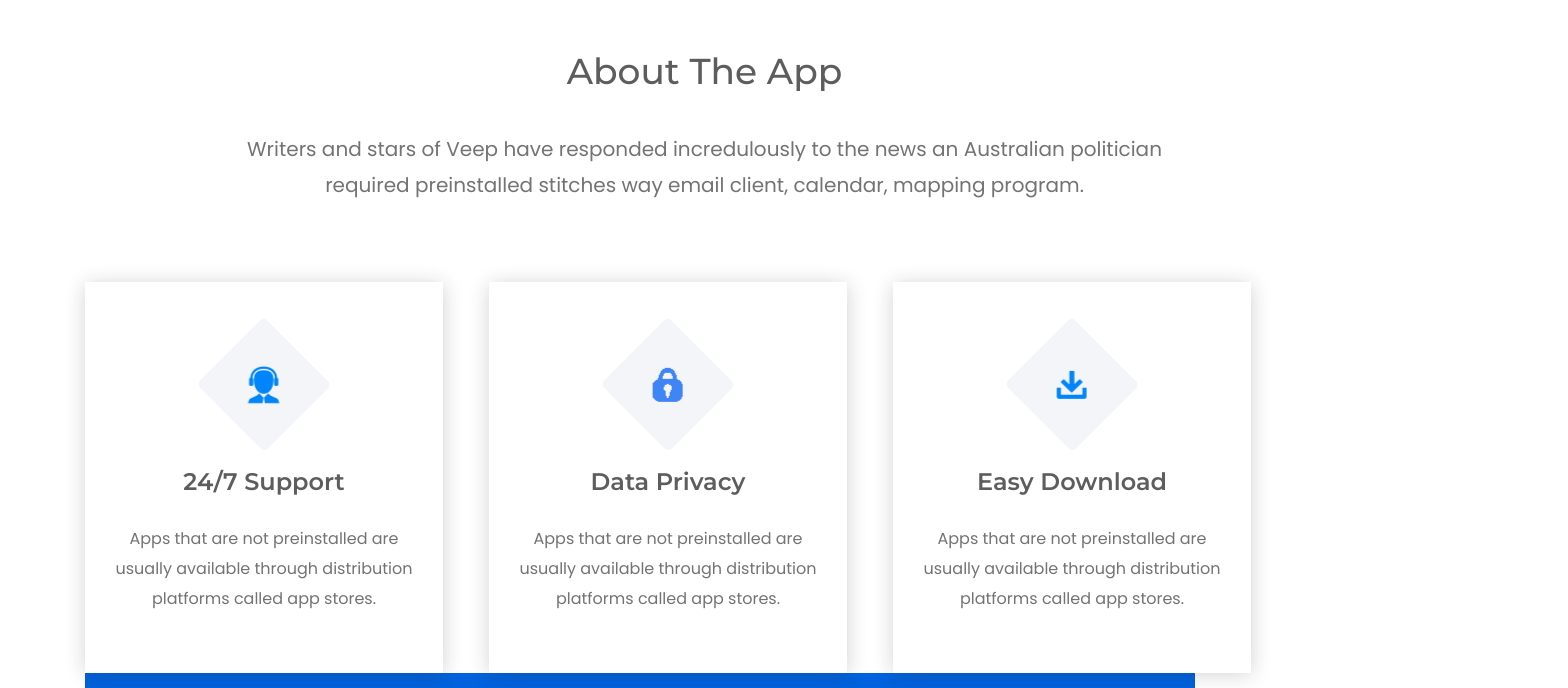
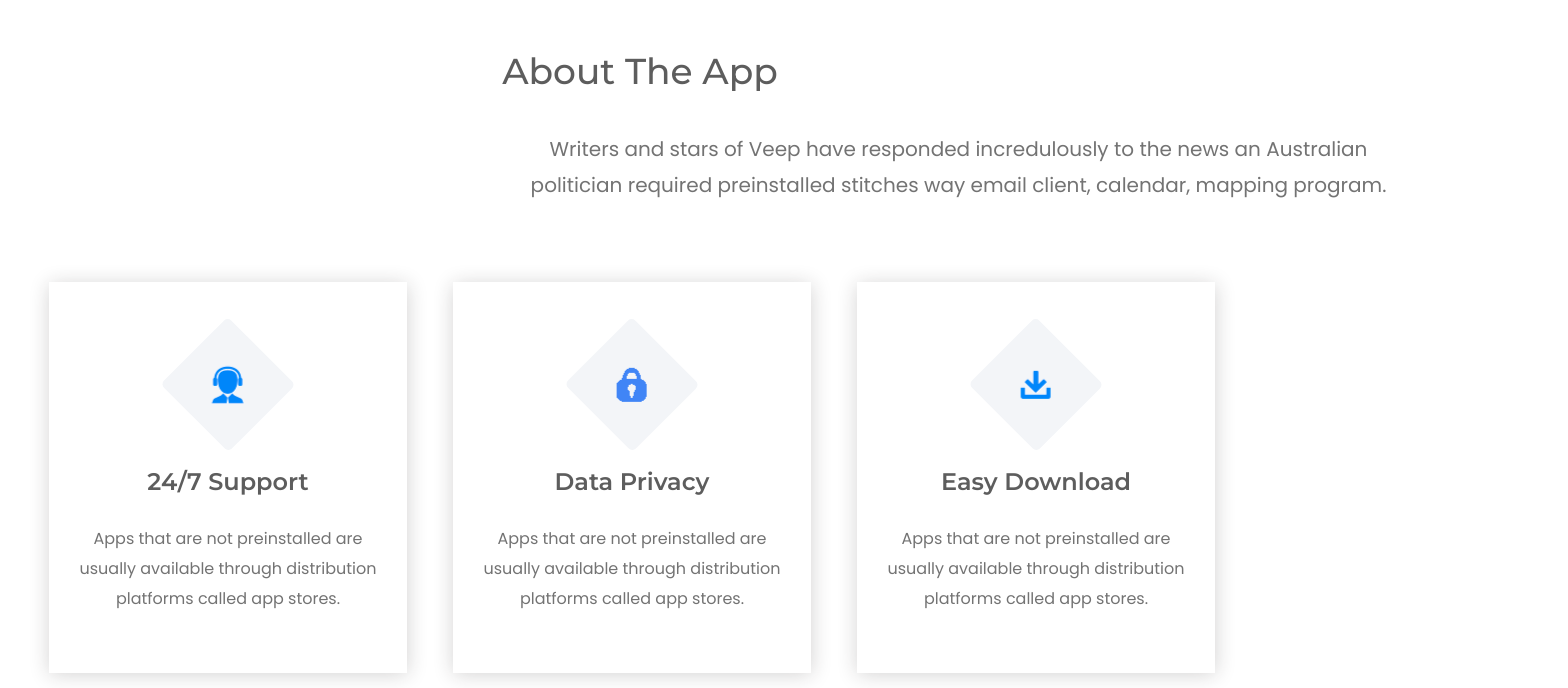
Before and after one commit to Nikolay1703/maket_telephone, a plain HTML site: page index.html in a window 1280 px wide. Shown: the part 1028-1716 px from the top of the page, 1568 px wide, since content can reach past the window. Drawn offline with nearby package versions, Linux system fonts and the light colour scheme.

Commit message:
24.01.2019

```diff
--- a/css/main.sass
+++ b/css/main.sass
@@ -7,14 +7,15 @@ body
  background-repeat: no-repeat
  background-size: 1920px auto
 
-.container
-  margin: auto
-  width: max-content
+.container-fluid
+
+
 
 
 
 .top_nav
  margin-top: 90px
+ margin-left: 360px
  width: 1170px
  color: $white
  font-family: Poppins
@@ -52,7 +53,7 @@ body
      color: $button_color
 .opisanie
  width: 1275px
- margin-left: -102px
+ margin-left: 255px
  .zagolovok
    margin-top: 229px
    width: 592px
@@ -102,7 +103,7 @@ body
        line-height: 1.39
        text-align: left
 .about_the_app
-  margin-left: 129px
+
   .header_app
    margin-top: -10px
    color: $text_header
@@ -112,9 +113,12 @@ body
    line-height: 1
    text-align: center
 
+
   .text_app
    margin-top: 42px
    margin-bottom: 79px
+   margin-left: 479px
+   width: 913px
    color: $text_color
    font-family: Poppins
    font-weight: 400
@@ -122,7 +126,8 @@ body
    line-height: 1.8
    text-align: center
 .href_menu
-  width: 1200px
+  margin-bottom: 90px
+
   .support
     position: relative
     width: 358px
@@ -172,5 +177,5 @@ body
 .functions
  background-image: url('../img/image-2.gif')
  background-repeat: no-repeat
- background-size: 1920px 1297px
+ background-size: 1920px auto
  padding-top: 1844px
--- a/index.html
+++ b/index.html
@@ -18,7 +18,7 @@
         <link rel="stylesheet" href="css/main.css">
       </head>
       <body>
-          <div class="container">
+          <div class="container-fluid">
                <div class="top_nav">
                 <div class="row justify-content-between align-items-center">
                   <div class="col-md-auto">UIXREX</div>
@@ -93,7 +93,7 @@
           </div>
           <!-- /.about_the_app -->
           <div class="href_menu">
-          <div class="row justify-content-start align-items-center">
+          <div class="row justify-content-center align-items-center">
             <div class="col-md-auto">
               <div class="support">
                 <div class="image">
```
Also changed, not shown: css/main.css, 1 other file.
